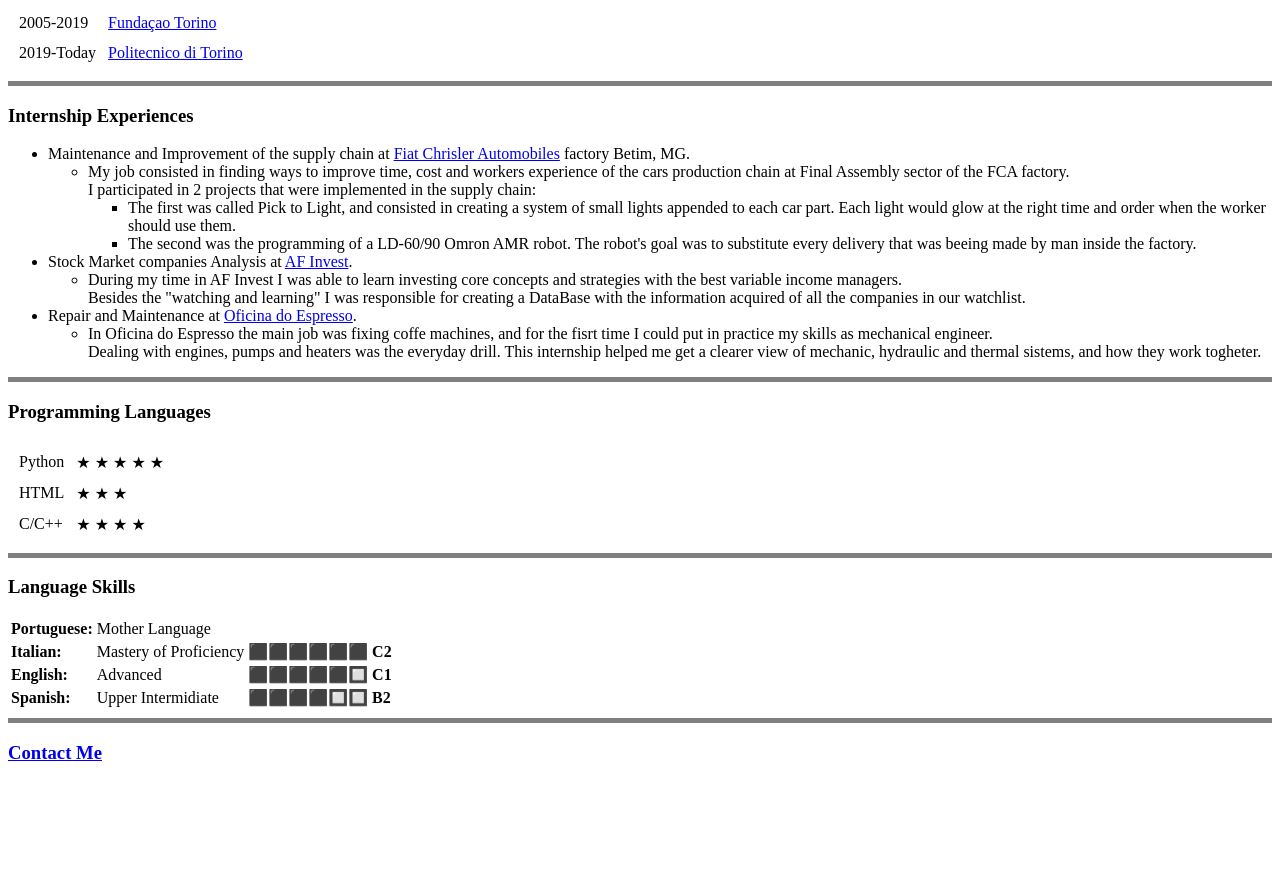
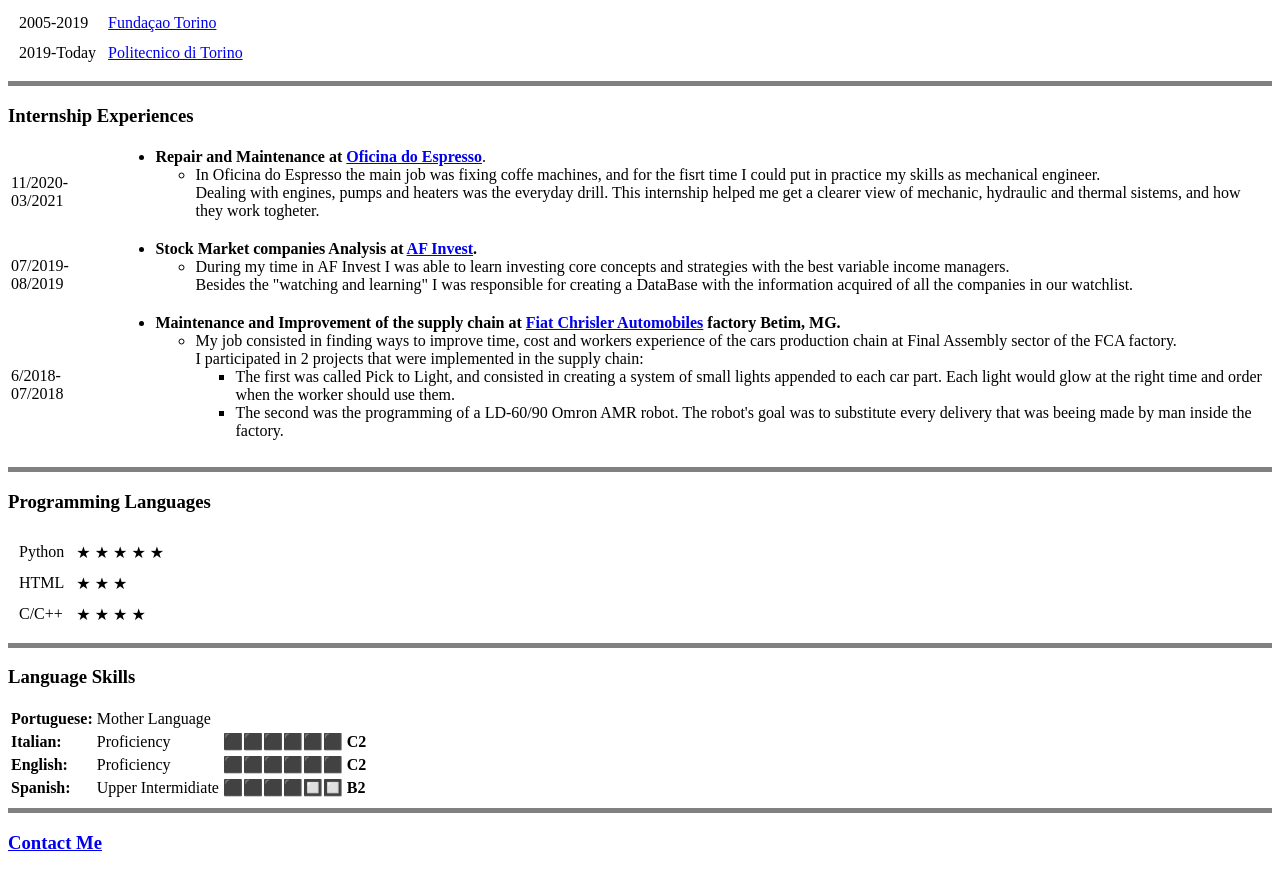
Before and after one commit to Hamrrick/cv, a plain HTML site: page index.html in a window 1280 px wide. Shown: the part 482-1355 px from the top of the page. Before the commit the page ends 1265 px from the top, so only its background shows below. Drawn offline with Linux system fonts and the light colour scheme.

Commit message:
father tips

```diff
--- a/index.html
+++ b/index.html
@@ -20,10 +20,10 @@
 
     <h3>Professional Profile</h3>
     I am currently enrolled as a Mechanical Engineering student at Politecnico di Torino.<br>
-    Solving problems and helping people is my drive! I'm a very communicative person, used to team work, ready to go through all challenges ahead and always keep learning.<br>
-    When I was younger my passion was sports and music. I've competed in international championships as a judo fighter and played the drums with local bands through my whole youth.<br>
-    After I graduated from High School at 17, my interest in logic and science grew and I started pursuing my goal to become an engineer.<br>
-    My biggest interests are in Programming and BioMechanics fields.
+    I'm a very communicative person, used to team work, ready to go through challenges ahead and always keep learning.<br>
+    When I was younger my passion was sports and music. I've participated in international championships as a judo player and played the drums with local bands through my youth.<br>
+    After I graduated from High School at 17, my interest in logic and science made myself pursue my engineer carrer.<br>
+    My major interests are in Programming and BioMechanics fields.
 
     <hr size="5" noshade>
 
@@ -42,8 +42,31 @@
     <hr size="5" noshade>
 
     <h3>Internship Experiences</h3>
+    <table>
+      <tr>
+        <td>11/2020-03/2021</td>
+        <td><ul>
+          <li><strong>Repair and Maintenance at <a href="https://www.oficinadoespresso.com/">Oficina do Espresso</a></strong>.</li>
           <ul>
-      <li>Maintenance and Improvement of the supply chain at <a href="https://www.stellantis.com/it">Fiat Chrisler Automobiles</a> factory Betim, MG.</li>
+            <li>In Oficina do Espresso the main job was fixing coffe machines, and for the fisrt time I could put in practice my skills as mechanical engineer.<br>
+            Dealing with engines, pumps and heaters was the everyday drill. This internship helped me get a clearer view of mechanic, hydraulic and thermal sistems, and how they work togheter.</li>
+          </ul>
+        </ul></td>
+      </tr>
+      <tr>
+        <td>07/2019-08/2019</td>
+        <td><ul>
+          <li><strong>Stock Market companies Analysis at <a href="https://afinvest.com.br/">AF Invest</a>.</strong></li>
+          <ul>
+            <li>During my time in AF Invest I was able to learn investing core concepts and strategies with the best variable income managers.<br>
+            Besides the "watching and learning" I was responsible for creating a DataBase with the information acquired of all the companies in our watchlist.</li>
+          </ul>
+        </ul></td>
+      </tr>
+      <tr>
+        <td>6/2018-07/2018</td>
+        <td><ul>
+          <li><strong>Maintenance and Improvement of the supply chain at <a href="https://www.stellantis.com/it">Fiat Chrisler Automobiles</a> factory Betim, MG.</strong></li>
           <ul>
             <li>My job consisted in finding ways to improve time, cost and workers experience of the cars production chain at Final Assembly sector of the FCA factory.<br>
             I participated in 2 projects that were implemented in the supply chain:
@@ -52,17 +75,9 @@
               <li>The second was the programming of a LD-60/90 Omron AMR robot. The robot's goal was to substitute every delivery that was beeing made by man inside the factory.</li>
             </ul>
           </ul>
-      <li>Stock Market companies Analysis at <a href="https://afinvest.com.br/">AF Invest</a>.</li>
-      <ul>
-        <li>During my time in AF Invest I was able to learn investing core concepts and strategies with the best variable income managers.<br>
-        Besides the "watching and learning" I was responsible for creating a DataBase with the information acquired of all the companies in our watchlist.</li>
-      </ul>
-      <li>Repair and Maintenance at <a href="https://www.oficinadoespresso.com/">Oficina do Espresso</a>.</li>
-      <ul>
-        <li>In Oficina do Espresso the main job was fixing coffe machines, and for the fisrt time I could put in practice my skills as mechanical engineer.<br>
-        Dealing with engines, pumps and heaters was the everyday drill. This internship helped me get a clearer view of mechanic, hydraulic and thermal sistems, and how they work togheter.</li>
-      </ul>
-    </ul>
+        </ul></td>
+      </tr>
+    </table>
 
     <hr size="5" noshade>
 
@@ -92,15 +107,15 @@
       </tr>
       <tr>
         <td><strong>Italian:</strong></td>
-        <td>Mastery of Proficiency</td>
+        <td>Proficiency</td>
         <td>⬛⬛⬛⬛⬛⬛</td>
         <td><strong>C2</strong></td>
       </tr>
       <tr>
         <td><strong>English:</strong></td>
-        <td>Advanced</td>
-        <td>⬛⬛⬛⬛⬛🔲</td>
-        <td><strong>C1</strong></td>
+        <td>Proficiency</td>
+        <td>⬛⬛⬛⬛⬛⬛</td>
+        <td><strong>C2</strong></td>
       </tr>
       <tr>
         <td><strong>Spanish:</strong></td>
```
Lines whose indentation alone changed are shown as unchanged.
